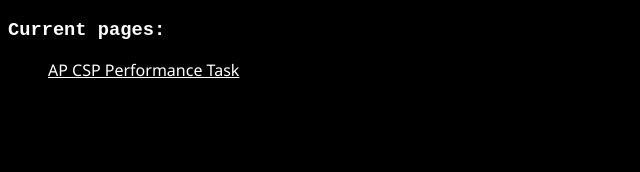
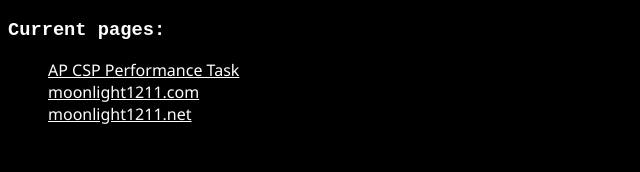
Before and after one commit to Moonlight1211/moonlight1211.net, a plain HTML site: page index.html in a window 1280 px wide. Shown: the whole page, without its empty margins (0-640 px from the left). Drawn offline with Linux system fonts and the light colour scheme.

Commit message:
Update index.html

```diff
--- a/index.html
+++ b/index.html
@@ -4,14 +4,15 @@
         <link rel="stylesheet" href="./indexsrc/indexStyles.css">
         <script src="./indexsrc/jquery.min.js"></script>
         <script src="./indexsrc/src.js"></script>
+        <title>moonlight1211</title>
     </head>
     <body>
         <div id="main">
             <h3>Current pages:</h3>
             <ul>
                 <li><a href="https://github.com/Moonlight1211/APCSP-task">AP CSP Performance Task</a></li>
-                <li><a href=""></a></li>
-                <li><a href=""></a></li>
+                <li><a href="https://github.com/Moonlight1211/Moonlight1211.github.io">moonlight1211.com</a></li>
+                <li><a href="https://github.com/Moonlight1211/moonlight1211.net">moonlight1211.net</a></li>
                 <li><a href=""></a></li>
                 <li><a href=""></a></li>
             </ul>
```
